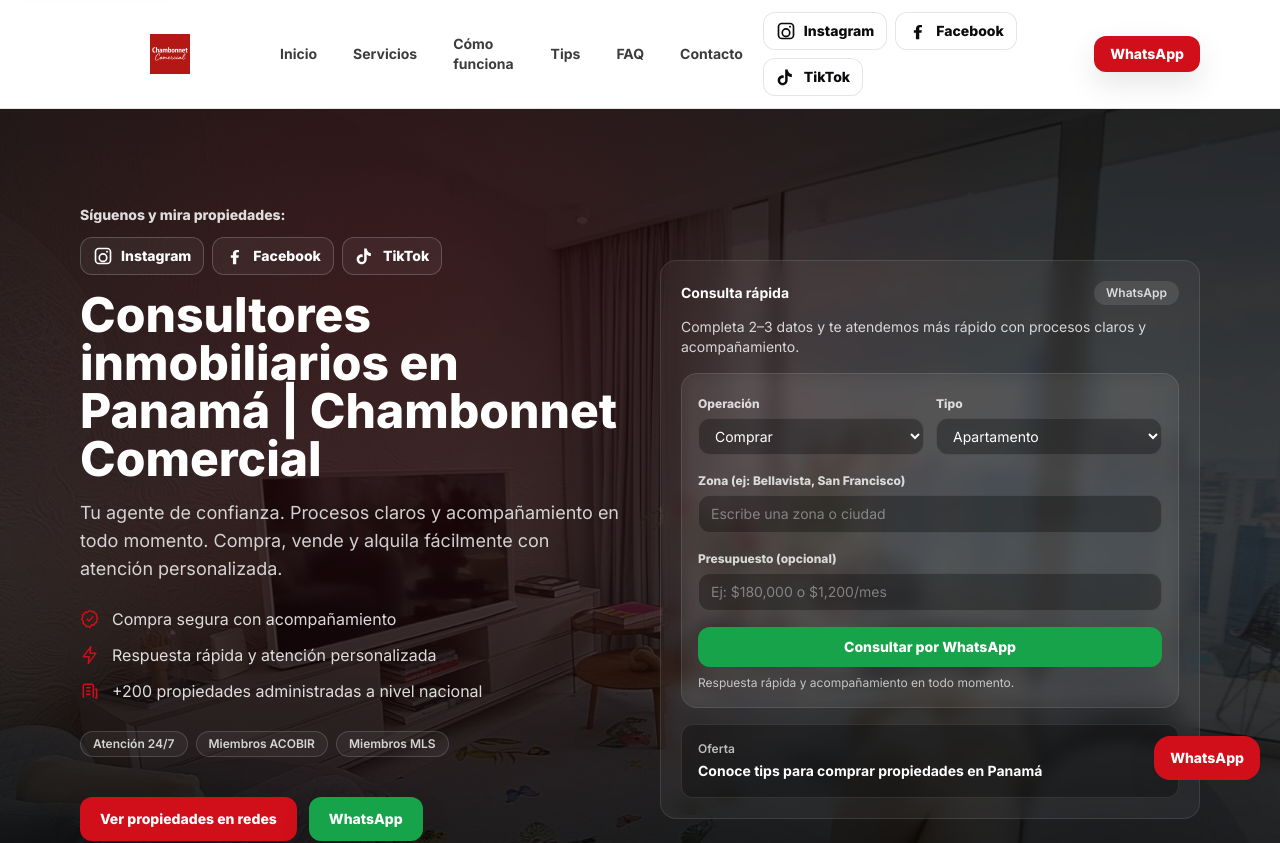
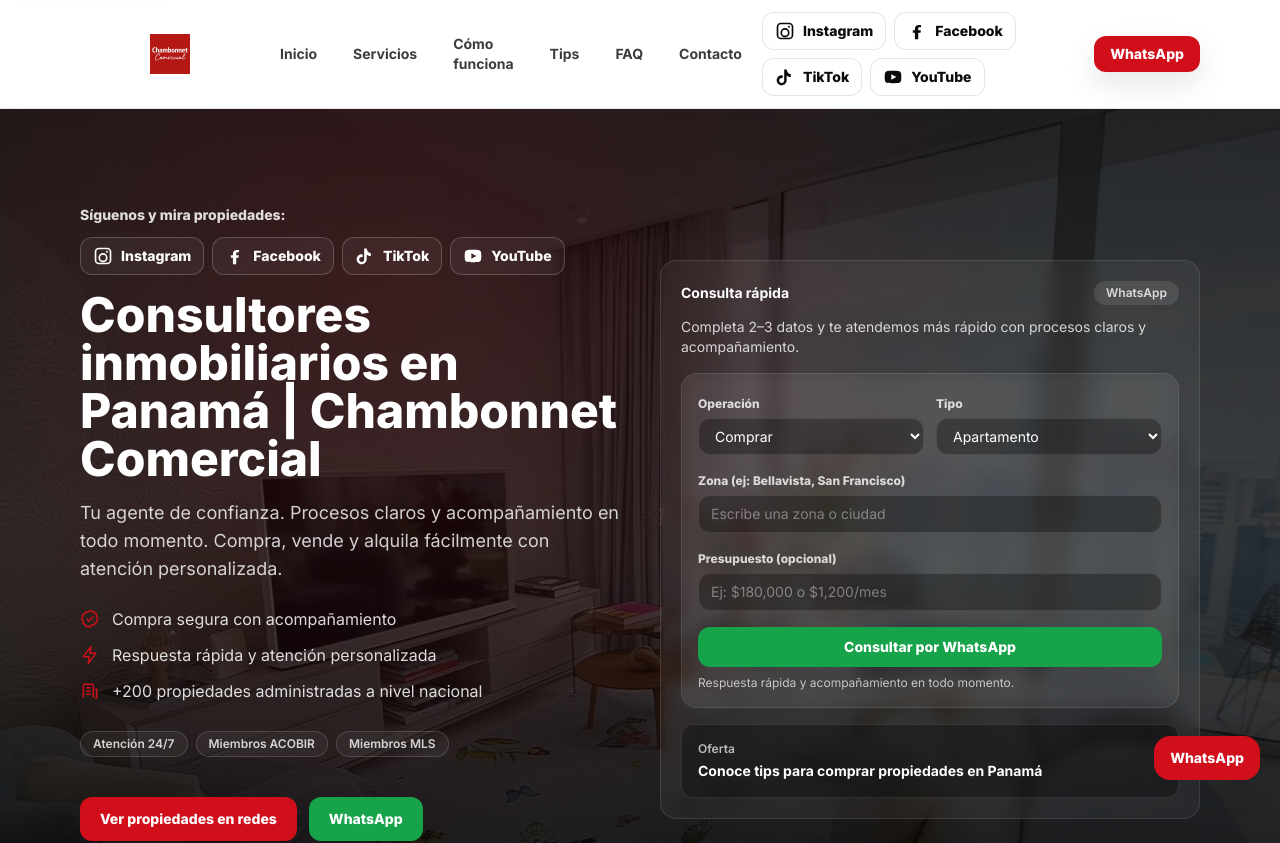
Before and after one commit to lulabtechnology/Chambonnet-Comercial, a Next.js app: page / in a window 1280 px wide. Shown: the top 843 px of the page. Built offline with nearby package versions, Linux system fonts and the light colour scheme.

Commit message:
Update SocialLinks.tsx

```diff
--- a/src/components/SocialLinks.tsx
+++ b/src/components/SocialLinks.tsx
@@ -17,6 +17,7 @@
     { label: "Instagram", href: CONTACT.INSTAGRAM_URL, Icon: InstagramIcon },
     { label: "Facebook", href: CONTACT.FACEBOOK_URL, Icon: FacebookIcon },
     { label: "TikTok", href: CONTACT.TIKTOK_URL, Icon: TikTokIcon },
+    { label: "YouTube", href: CONTACT.YOUTUBE_URL, Icon: YouTubeIcon },
   ].filter((x) => !!x.href);
 
   return (
@@ -62,3 +63,11 @@
     </svg>
   );
 }
+
+function YouTubeIcon({ className = "" }: { className?: string }) {
+  return (
+    <svg viewBox="0 0 24 24" fill="currentColor" className={className} aria-hidden="true">
+      <path d="M21.6 7.2a3 3 0 0 0-2.1-2.1C17.8 4.6 12 4.6 12 4.6s-5.8 0-7.5.5A3 3 0 0 0 2.4 7.2 31.3 31.3 0 0 0 2 12c0 1.6.1 3.2.4 4.8a3 3 0 0 0 2.1 2.1c1.7.5 7.5.5 7.5.5s5.8 0 7.5-.5a3 3 0 0 0 2.1-2.1c.3-1.6.4-3.2.4-4.8s-.1-3.2-.4-4.8zM10 15.2V8.8L16 12l-6 3.2z" />
+    </svg>
+  );
+}
```
